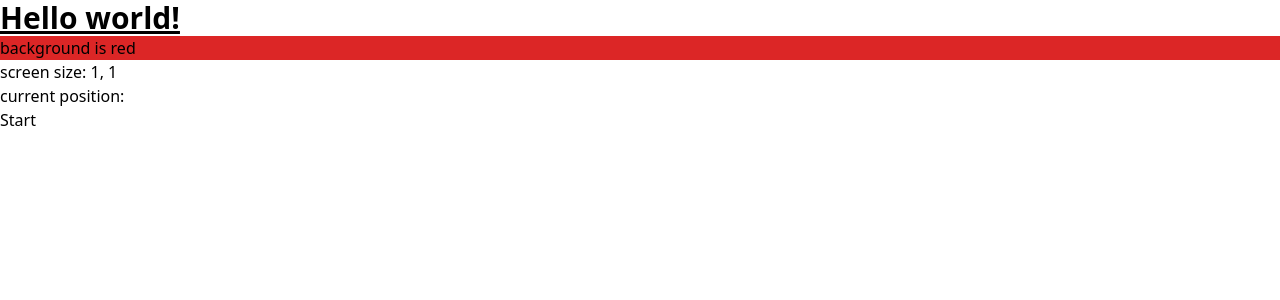
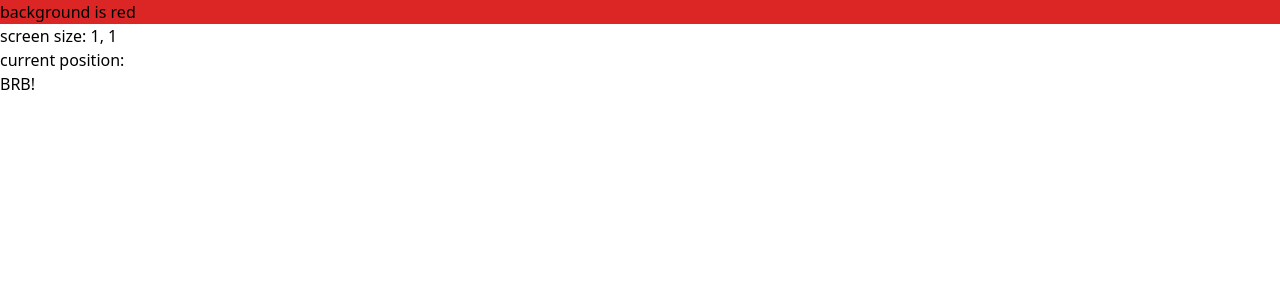
Before and after one commit to bartoszbaran2/BRB_app, a Flask app: template app/templates/home.html in a window 1280 px wide. Shown: the top 300 px of the page. Run offline with Flask 3, Linux system fonts and the light colour scheme; the template is opened without the code that fills it: most values are stand-ins (such as "Sample title", 1, 10 or a date in 2020).

Commit message:
add base html file as template and rename start button

```diff
--- a/app/static/css/output.css
+++ b/app/static/css/output.css
@@ -538,20 +538,11 @@ video {
   position: static;
 }
 
+.block {
+  display: block;
+}
+
 .bg-red-600 {
   --tw-bg-opacity: 1;
   background-color: rgb(220 38 38 / var(--tw-bg-opacity));
 }
-
-.text-3xl {
-  font-size: 1.875rem;
-  line-height: 2.25rem;
-}
-
-.font-bold {
-  font-weight: 700;
-}
-
-.underline {
-  text-decoration-line: underline;
-}
--- a/app/static/js/index.js
+++ b/app/static/js/index.js
@@ -25,7 +25,7 @@ function toggleCursorButton() {
     if (cursorActive) {
         button.innerHTML = 'Stop (or press Space)'
     } else {
-        button.innerHTML = 'Start'
+        button.innerHTML = 'BRB!'
     }
     activateCursor(cursorActive)
 }
--- /dev/null
+++ b/app/templates/base.html
@@ -0,0 +1,21 @@
+<!doctype html>
+<html lang="en">
+<head>
+    <meta charset="UTF-8">
+    <meta name="viewport"
+          content="width=device-width, user-scalable=no, initial-scale=1.0, maximum-scale=1.0, minimum-scale=1.0">
+    <meta http-equiv="X-UA-Compatible" content="ie=edge">
+    <link href="{{url_for('static',filename='css/output.css')}}" rel="stylesheet">
+    <title>{% block title %}BRB APP{% endblock %}</title>
+</head>
+<body>
+{% block content %}
+
+{% endblock %}
+
+<script
+    type="text/javascript"
+    src="{{ url_for('static', filename='js/index.js') }}">
+</script>
+</body>
+</html>
--- a/app/templates/home.html
+++ b/app/templates/home.html
@@ -1,15 +1,8 @@
-<!DOCTYPE html>
-<html lang="en">
-<head>
-    <meta charset="UTF-8">
-    <link href="{{url_for('static',filename='css/output.css')}}" rel="stylesheet">
-    <title>Home</title>
-</head>
-<body>
+{% extends 'base.html' %}
 
-  <h1 class="text-3xl font-bold underline">
-    Hello world!
-  </h1>
+{% block title %}BRB APP{% endblock %}
+
+{% block content %}
 
       <div class="bg-red-600">
         background is red
@@ -18,12 +11,6 @@
 <p>screen size: {{ screen_size[0]}}, {{screen_size[1] }}</p>
 <p>current position: <span id="mousePosition"></span></p>
 
-<button type="button" id="cursorButton" onclick="toggleCursorButton()">Start</button>
-<!--<button type="button" onclick="">Stop</button>-->
+<button type="button" id="cursorButton" onclick="toggleCursorButton()">BRB!</button>
 
-<script
-    type="text/javascript"
-    src="{{ url_for('static', filename='js/index.js') }}">
-</script>
-</body>
-</html>
+{% endblock %}
```
Also changed, not shown: app/static/index.js (deleted, +0 -37 lines).
